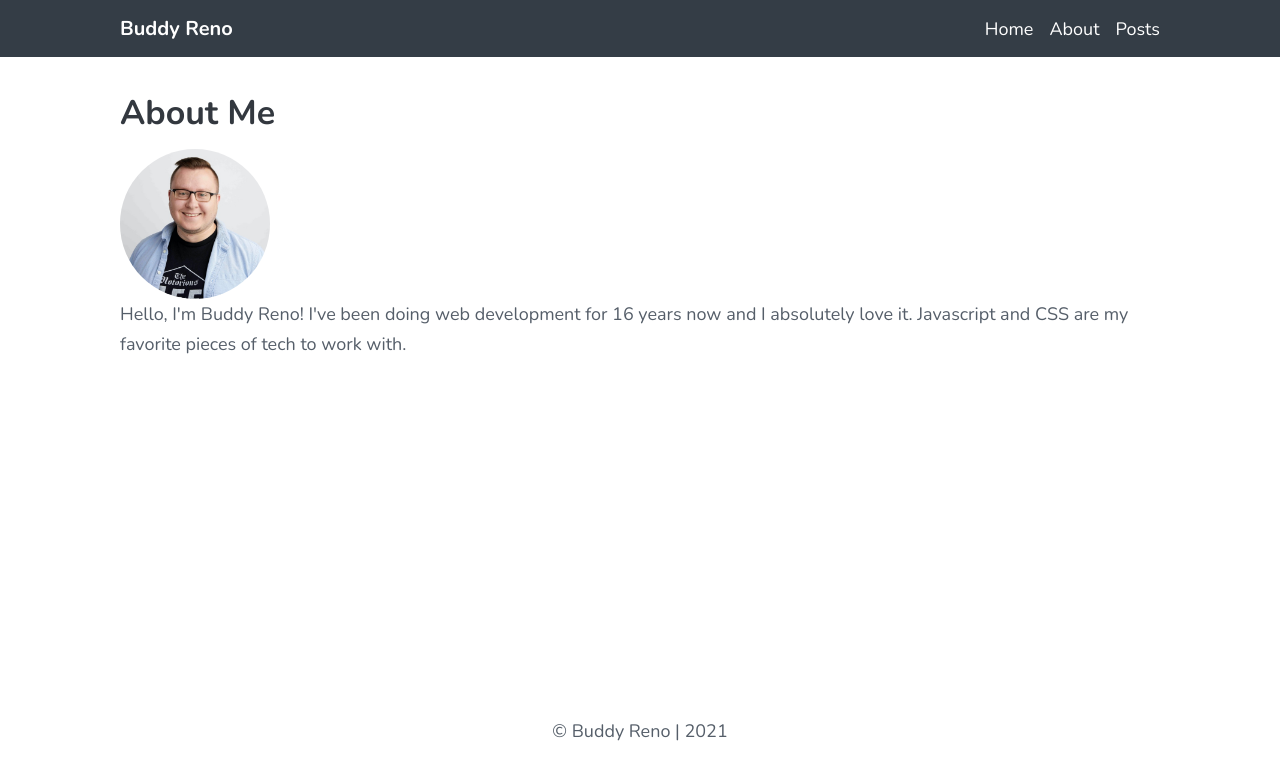
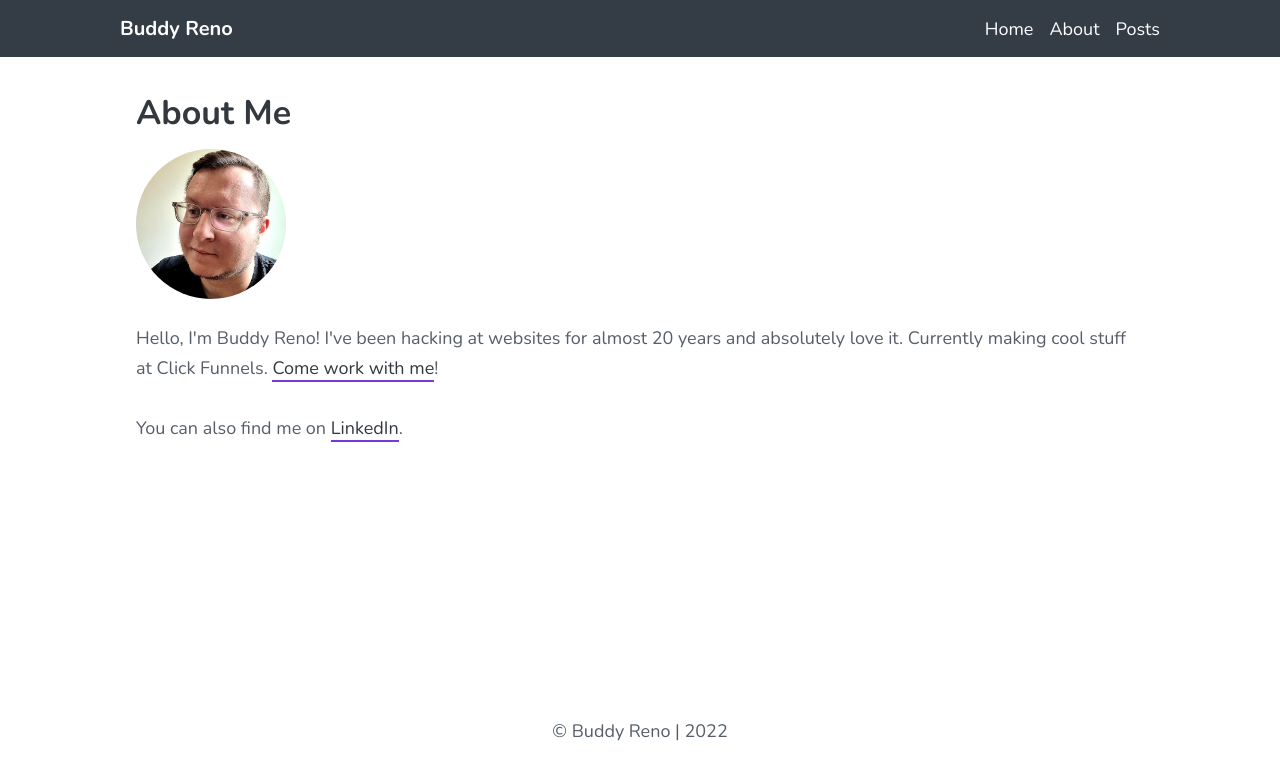
Before and after one commit to BuddyLReno/nextjs-blog, a Next.js app: page /about in a window 1280 px wide. Shown: the top 780 px of the page. Built offline with nearby package versions, Linux system fonts and the light colour scheme.

Commit message:
Fixes and updates. Been awhile

```diff
--- a/components/layout.js
+++ b/components/layout.js
@@ -17,7 +17,7 @@ export default function Layout({children, noNav, noSpacing, noFooter}) {
         <main className={`${styles.mainContent} ${noSpace}`}>{children}</main>
         {!noFooter ? (
           <footer className={styles.siteFooter}>
-            <p>&copy; Buddy Reno | 2021</p>
+            <p>&copy; Buddy Reno | 2022</p>
           </footer>
         ) : ('')}
       </div>
--- a/pages/about.js
+++ b/pages/about.js
@@ -10,10 +10,10 @@ export default function About() {
       <Layout>
         <h2>About Me</h2>
         <div className={styles.introParagraph}>
-          <img className={styles.profileImage} src="/images/profile.jpg"/>
-          <p>Hello, I'm Buddy Reno! I've been doing web development for 16 years now and I
-            absolutely love it. Javascript and CSS are my favorite pieces of tech to work with.
-          </p>
+          <img className={styles.profileImage} src="/images/me-2021.jpg"/>
+          <p>Hello, I'm Buddy Reno! I've been hacking at websites for almost 20 years and absolutely love it.
+          Currently making cool stuff at Click Funnels. <a target="_blank" href="https://www.clickfunnels.com/careers">Come work with me</a>!</p>
+          <p>You can also find me on <a href="https://www.linkedin.com/in/buddy-reno-19532156/" target="_blank">LinkedIn</a>.</p>
         </div>
       </Layout>
     </>
--- a/pages/posts.js
+++ b/pages/posts.js
@@ -10,7 +10,7 @@ export default function Posts() {
   return (
     <>
       <PageTitle/>
-      <Layout>
+      <Layout noSpacing>
         <section className={styles.articles}>
           <h1 className={styles.title}>Posts</h1>
           {posts.map((post) => (
--- a/styles/about.module.scss
+++ b/styles/about.module.scss
@@ -3,4 +3,5 @@
   height: 150px;
   border-radius: 50%;
   display: inline-block;
+  margin-bottom: 24px;
 }
--- a/styles/header.module.scss
+++ b/styles/header.module.scss
@@ -39,6 +39,7 @@ $menuSize: 1.5em;
   right: 16px;
   z-index: 2;
   cursor: pointer;
+  box-sizing: content-box;
 
   @media only screen and (min-width: 600px) {
     display: none;
--- a/styles/layout.module.scss
+++ b/styles/layout.module.scss
@@ -6,7 +6,7 @@
 
 .mainContent {
   max-width: 1040px;
-  padding: 36px 0 0;
+  padding: 36px 16px 0;
   margin: 0 auto;
   width: 100%;
 }
--- a/styles/posts.module.scss
+++ b/styles/posts.module.scss
@@ -1,5 +1,5 @@
 .articles {
-  padding: 0 1.333rem 0;
+  padding: 36px 1.333rem 0;
   max-width: 1040px;
   display: grid;
   grid-row-gap: 3vw;
```
Also changed, not shown: public/images/me-2021.jpg (added).
